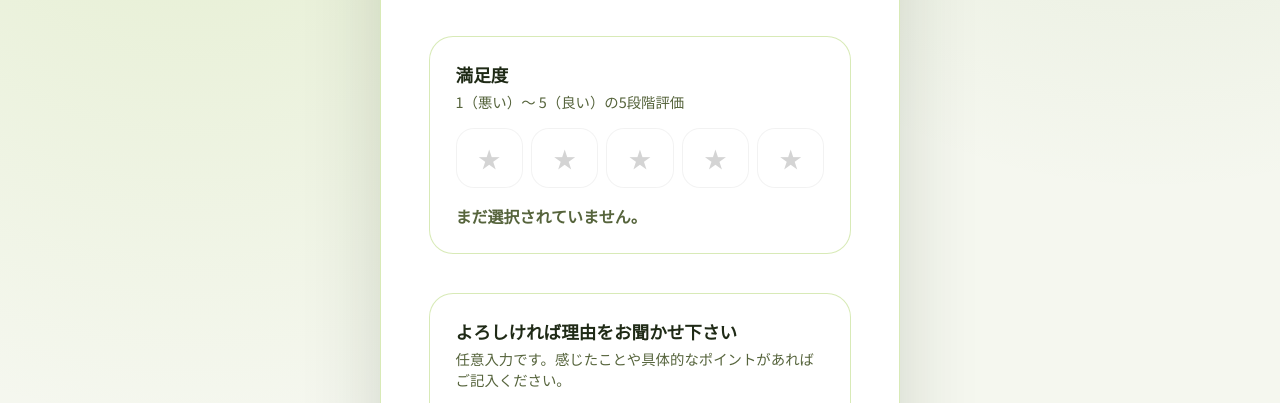
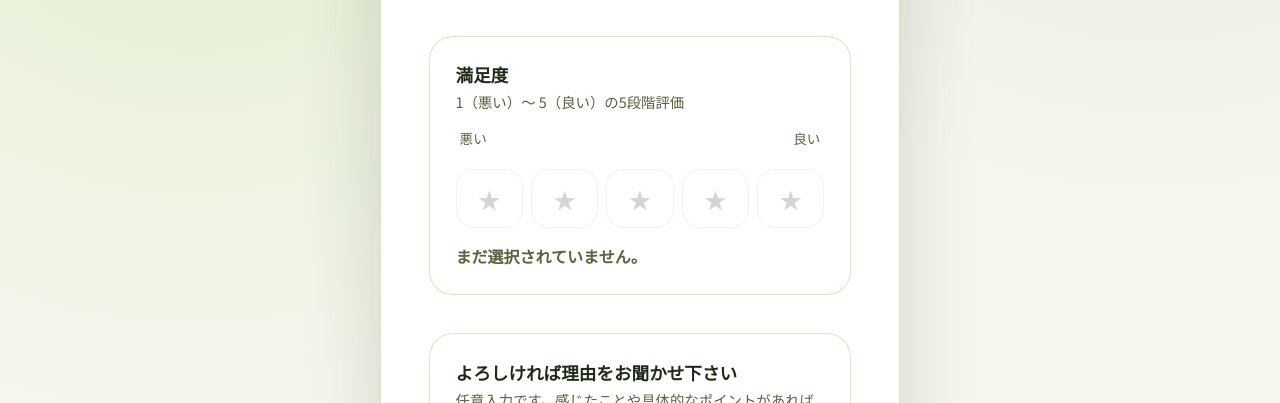
Before and after one commit to piste-boss/review-gpt, a website built with Vite: page form1/index.html in a window 1280 px wide. Shown: the part 367-770 px from the top of the page. Built offline with nearby package versions, Linux system fonts and the light colour scheme; no server answers.

Commit message:
chore: add rating guides

```diff
--- a/form1/index.html
+++ b/form1/index.html
@@ -32,6 +32,10 @@
             <p class="form__card-title">満足度</p>
             <p class="form__card-hint">1（悪い）〜 5（良い）の5段階評価</p>
           </header>
+          <div class="form__rating-guides" aria-hidden="true">
+            <span>悪い</span>
+            <span>良い</span>
+          </div>
           <div class="form__ratings" role="radiogroup" aria-label="満足度を選択" data-role="rating-options">
             <button type="button" class="form__rating-option form__rating-option--star" data-score="1" aria-label="1">
               <span aria-hidden="true">★</span>
--- a/src/form1/style.css
+++ b/src/form1/style.css
@@ -147,6 +147,15 @@ body {
   color: var(--text-muted);
 }
 
+.form__rating-guides {
+  display: flex;
+  justify-content: space-between;
+  font-size: 0.85rem;
+  color: var(--text-muted);
+  margin-bottom: 0.3rem;
+  padding: 0 0.25rem;
+}
+
 .form__ratings {
   display: flex;
   justify-content: space-between;
```
